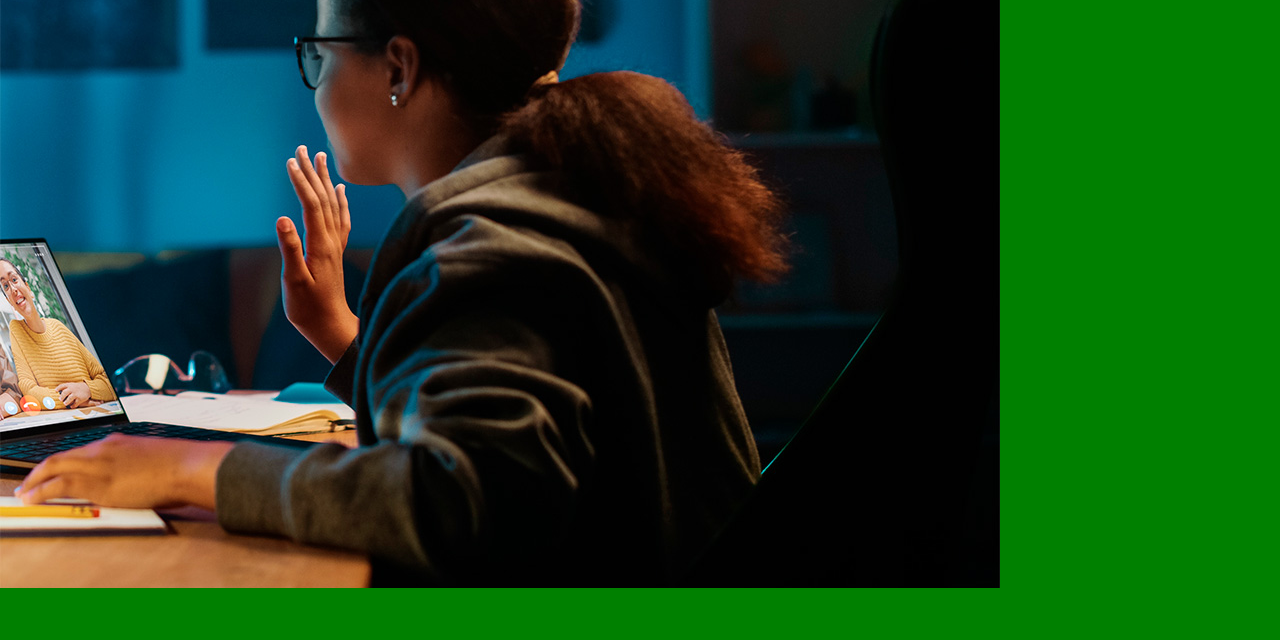
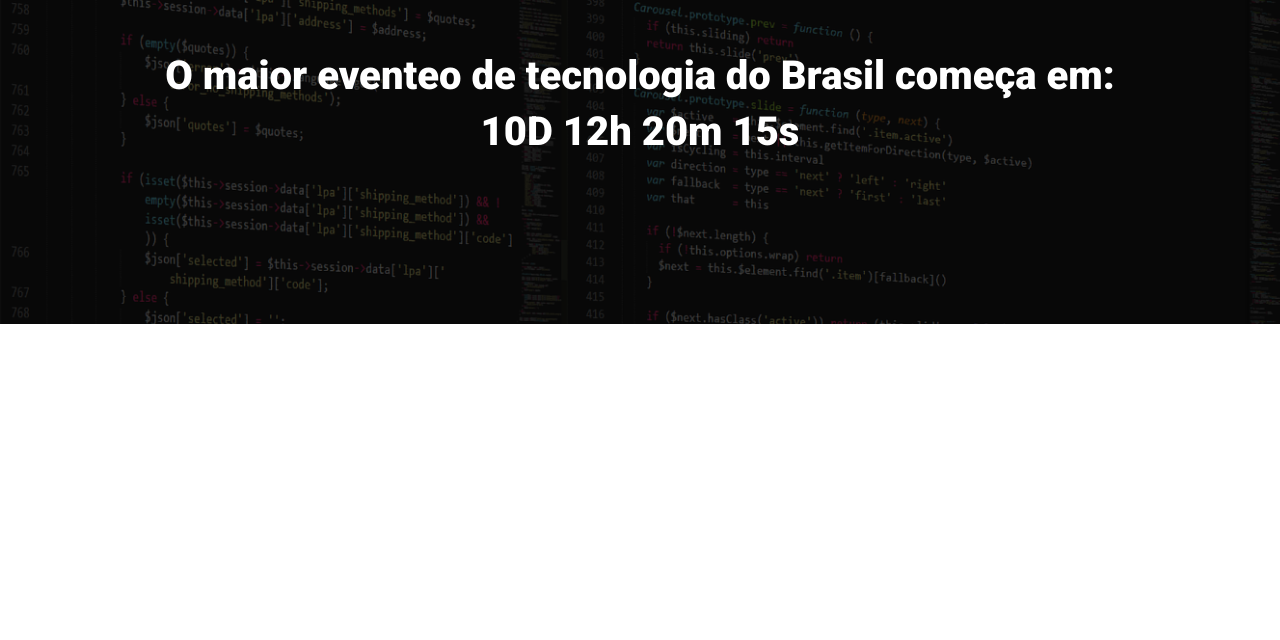
Before and after one commit to Felpsalx/ebac_tech_talks, a website built with Parcel: page src/index.html in a window 1280 px wide. Shown: the part 160-800 px from the top of the page. Built offline with nearby package versions, Linux system fonts and the light colour scheme.

Commit message:
Criando o Hero

```diff
--- a/src/index.html
+++ b/src/index.html
@@ -3,15 +3,19 @@
 <head>
     <meta charset="UTF-8">
     <meta name="viewport" content="width=device-width, initial-scale=1.0">
+    <link rel="preconnect" href="https://fonts.googleapis.com">
+    <link rel="preconnect" href="https://fonts.gstatic.com" crossorigin>
+    <link href="https://fonts.googleapis.com/css2?family=Roboto:wght@400;700;900&display=swap" rel="stylesheet">
     <link rel="stylesheet" href="styles/style.scss">
     <title>Modulo 22.1</title>
 </head>
 <body>
-    <header>
-
+    <header class="hero">
+        <div class="container">
+            <img class="hero__logo" src="./images/ebac_logo.svg" alt="Ebac">
+            <p class="hero__text">O maior eventeo de tecnologia do Brasil começa em: 10D 12h 20m 15s</p>
+        </div>
     </header>
-
-    <img src="./images/backend.png" alt="">
     <script src="scripts/main.js"></script>
 </body>
 </html>
--- /dev/null
+++ b/src/styles/_hero.scss
@@ -0,0 +1,49 @@
+.hero{
+    padding-top: 64px;
+    padding-bottom: 100px;
+    background-image: url(../images/fundo.png);
+    background-repeat: no-repeat;
+    background-size: cover;
+    position: relative;
+    .container{
+        position: relative;
+    }
+    &::before{
+        content: "";
+        position: absolute;
+        top: 0;
+        left: 0;
+        width: 100%;
+        height: 100%;
+        background-color: #000;
+        opacity: .7;
+    }
+    &__text{
+        margin-top: 64px;
+        margin-bottom: 64px;
+        line-height: 56px;
+        font-size: 40px;
+        font-weight: 800;
+        text-align: center;
+    }
+
+    &__logo{
+        display: block;
+        margin: 0 auto;
+        height: 80px;
+    }
+
+    @media (max-width:640px){
+        padding: 40px 0;
+        &__logo{
+            height: 40px;
+
+        }
+        &__text{
+            font-size: 22px;
+            line-height: 24px;
+            margin-top: 24px 0;
+        }
+
+    }
+}
--- a/src/styles/style.scss
+++ b/src/styles/style.scss
@@ -1,8 +1,21 @@
+@use 'hero';
 *{
     padding: 0;
     margin: 0;
     box-sizing: border-box;
+    font-family: 'Roboto', sans-serif;
+    color: #fff;
 }
-body{
-    background-color: green;
+.container{
+    max-width: 960px;
+    width: 100%;
+    margin: 0 auto;
+
+    @media (max-width:640px){
+        max-width: 80%;
+    }
+
+    @media (max-width:1024px){
+        max-width: 90%;
+    }
 }
```
